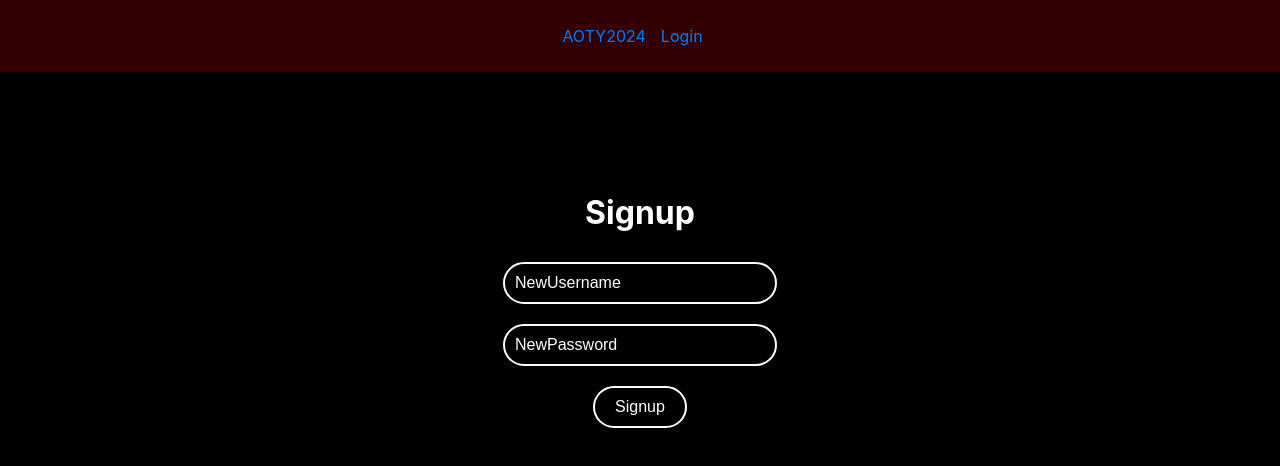
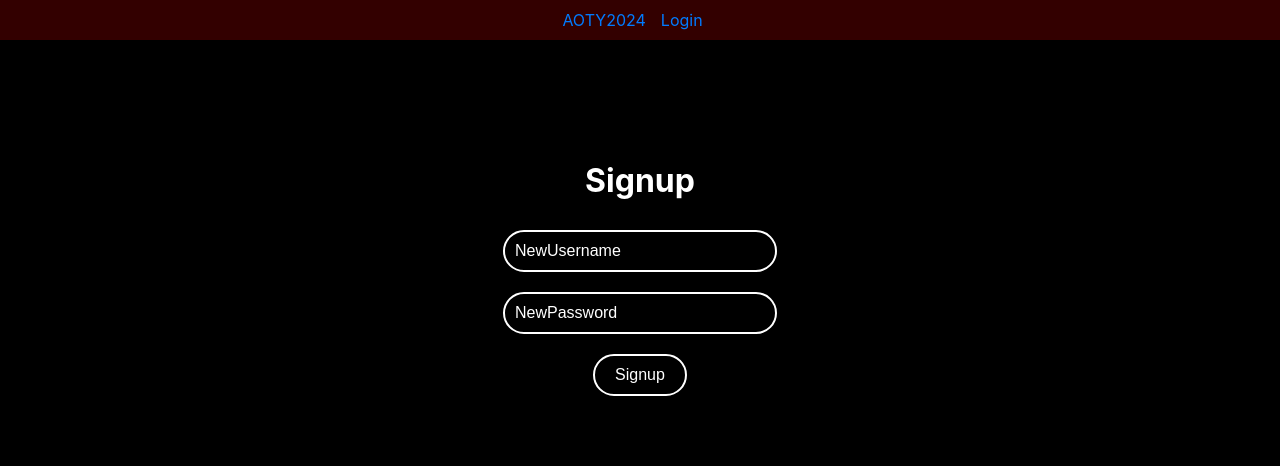
Before and after one commit to dtorrero/simpleaotyFront, a React (Create React App) app: page /signup in a window 1280 px wide. Shown: the top 466 px of the page. Built offline with nearby package versions, Linux system fonts and the light colour scheme.

Commit message:
Use role in localstorage + add user and role to header

```diff
--- a/src/AuthContext.js
+++ b/src/AuthContext.js
@@ -26,6 +26,7 @@ export const AuthProvider = ({ children }) => {
     // Remove only the user and token Save the view state
     localStorage.removeItem('user');
     localStorage.removeItem('token');
+    localStorage.removeItem('role');
 
     setIsLoggedIn(false);
 
--- a/src/components/Header.css
+++ b/src/components/Header.css
@@ -3,9 +3,27 @@ header {
   padding: 10px;
 }
 
+.header-content {
+  display: flex;
+  align-items: center;
+  justify-content: space-between;
+}
+
+.user-info {
+  margin-right: 20px;
+}
+
+.nav-links-container {
+  flex-grow: 1; /* Allow this container to take up remaining space */
+  display: flex;
+  justify-content: center; /* Center the nav links */
+}
+
 nav ul {
   list-style-type: none;
   padding: 0;
+  margin: 0;
+  display: flex;
 }
 
 nav ul li {
--- a/src/components/Header.js
+++ b/src/components/Header.js
@@ -10,10 +10,20 @@ const Header = () => {
     logout();
   };
 
+  const username = localStorage.getItem('user');
+  const role = localStorage.getItem('role');
+
   return (
     <header>
       <nav>
-        <ul>
+        <div className="header-content">
+          {isLoggedIn && (
+            <span className="user-info">
+              {username} {role === 'admin' && '(admin)'}
+            </span>
+          )}
+          <div className="nav-links-container">
+            <ul className="nav-links">
               <li>
                 <Link to="/">AOTY2024</Link>
               </li>
@@ -37,6 +47,8 @@ const Header = () => {
                 )}
               </li>
             </ul>
+          </div>
+        </div>
       </nav>
     </header>
   );
--- a/src/pages/LoginPage.js
+++ b/src/pages/LoginPage.js
@@ -17,6 +17,7 @@ const LoginPage = () => {
     try {
       const result = await axios.post('/local/login', { username, password });
       localStorage.setItem('token', result.data.token);
+      localStorage.setItem('role', result.data.role);
       login(username);
       navigate('/voted-albums');
     } catch (error) {
```
Lines whose indentation alone changed are shown as unchanged.
